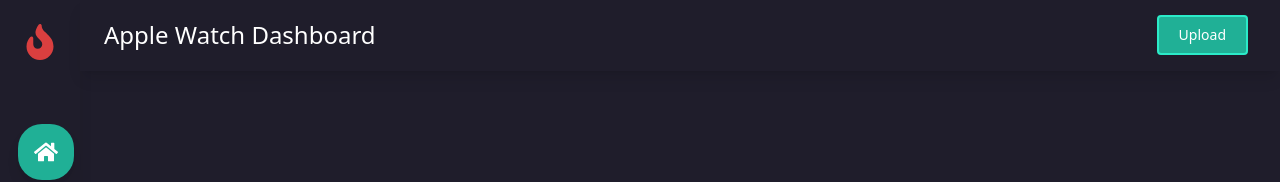
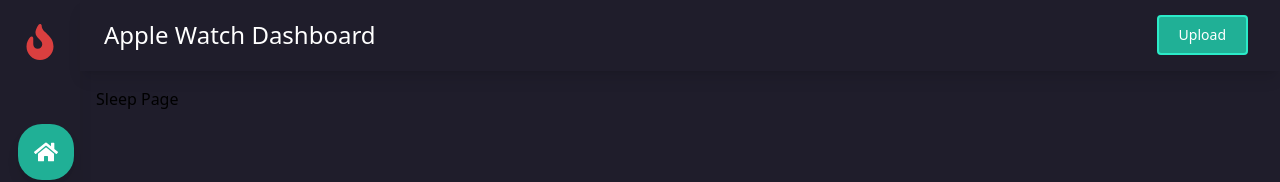
Before and after one commit to Jdwalli/REMAKE-Apple-Watch-Dashboard, a React (Create React App) app in the folder client/: page /sleep in a window 1280 px wide. Shown: the top 182 px of the page. Built offline with nearby package versions, Linux system fonts and the light colour scheme.

Commit message:
Added pages and routing

```diff
--- a/client/src/App.tsx
+++ b/client/src/App.tsx
@@ -1,4 +1,4 @@
-import React, { useState, useEffect } from "react";
+import React from "react";
 import { BrowserRouter as Router, Routes, Route } from "react-router-dom";
 import { useSelector } from "react-redux";
 import { RootState } from "./redux/store";
@@ -6,7 +6,12 @@
 import ExportUpload from "./components/common/ExportUpload";
 
 // Routes
+import HomePage from "./pages/HomePage";
+import ActivityPage from "./pages/ActivityPage";
+import VitalsPage from "./pages/VitalsPage";
 import WorkoutPage from "./pages/WorkoutPage";
+import SleepPage from "./pages/SleepPage";
+import ReportsPage from "./pages/ReportsPage";
 
 function App() {
   const showUploadModal = useSelector(
@@ -24,8 +29,12 @@
           </div>
         ) : (
           <Routes>
+            <Route path="/" element={<HomePage />} />
+            <Route path="/activity" element={<ActivityPage />} />
+            <Route path="/vitals" element={<VitalsPage />} />
             <Route path="/workouts" element={<WorkoutPage />} />
-            <Route path="/workouts" element={<WorkoutPage />} />
+            <Route path="/sleep" element={<SleepPage />} />
+            <Route path="/reports" element={<ReportsPage />} />
           </Routes>
         )}
       </Layout>
--- /dev/null
+++ b/client/src/pages/ActivityPage.tsx
@@ -0,0 +1,13 @@
+import React, { FunctionComponent } from "react";
+
+
+const ActivityPage: FunctionComponent = (props) => {
+
+    return (
+        <div>
+            <h1> Activity Page</h1>
+        </div>
+    )
+};
+
+export default ActivityPage;
--- /dev/null
+++ b/client/src/pages/HomePage.tsx
@@ -0,0 +1,13 @@
+import React, { FunctionComponent } from "react";
+
+
+const HomePage: FunctionComponent = (props) => {
+
+    return (
+        <div>
+            <h1> Home Page</h1>
+        </div>
+    )
+};
+
+export default HomePage;
--- /dev/null
+++ b/client/src/pages/ReportsPage.tsx
@@ -0,0 +1,12 @@
+import React, { FunctionComponent } from "react";
+
+
+const ReportsPage: FunctionComponent = (props) => {
+    return (
+        <div>
+            <h1> Reports Page</h1>
+        </div>
+    )
+};
+
+export default ReportsPage;
--- /dev/null
+++ b/client/src/pages/SleepPage.tsx
@@ -0,0 +1,13 @@
+import React, { FunctionComponent } from "react";
+
+
+const SleepPage: FunctionComponent = (props) => {
+
+    return (
+        <div>
+            <h1> Sleep Page</h1>
+        </div>
+    )
+};
+
+export default SleepPage;
--- /dev/null
+++ b/client/src/pages/VitalsPage.tsx
@@ -0,0 +1,13 @@
+import React, { FunctionComponent } from "react";
+
+
+const VitalsPage: FunctionComponent = (props) => {
+
+    return (
+        <div>
+            <h1> Vitals Page</h1>
+        </div>
+    )
+};
+
+export default VitalsPage;
```
